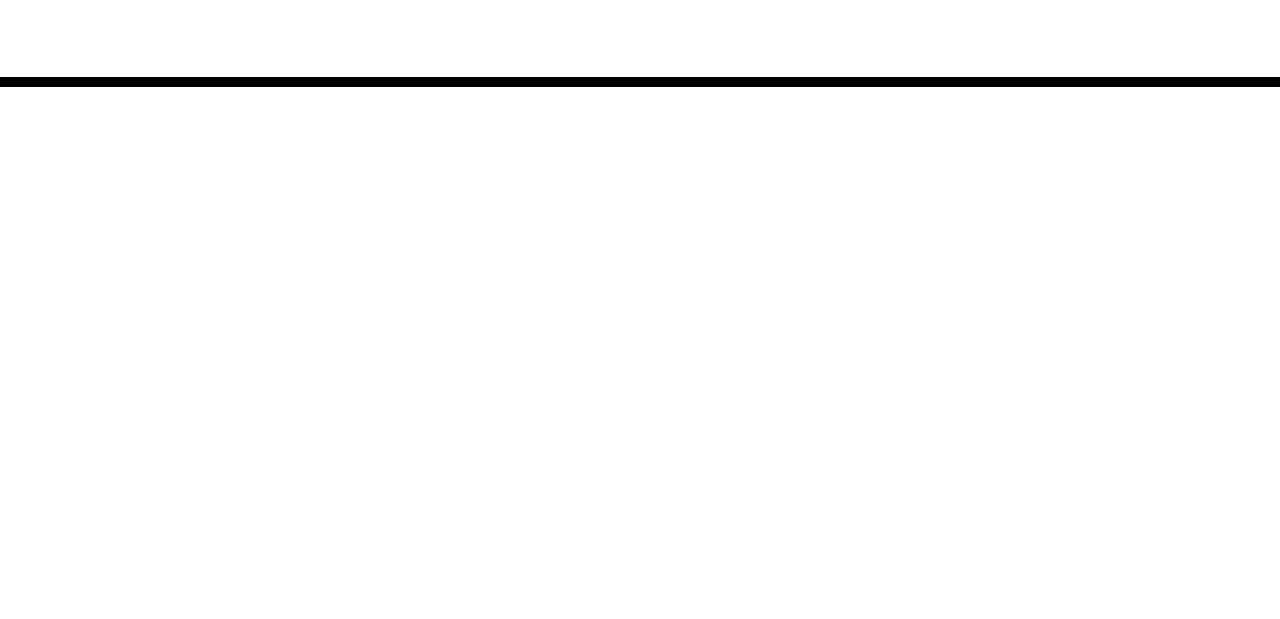
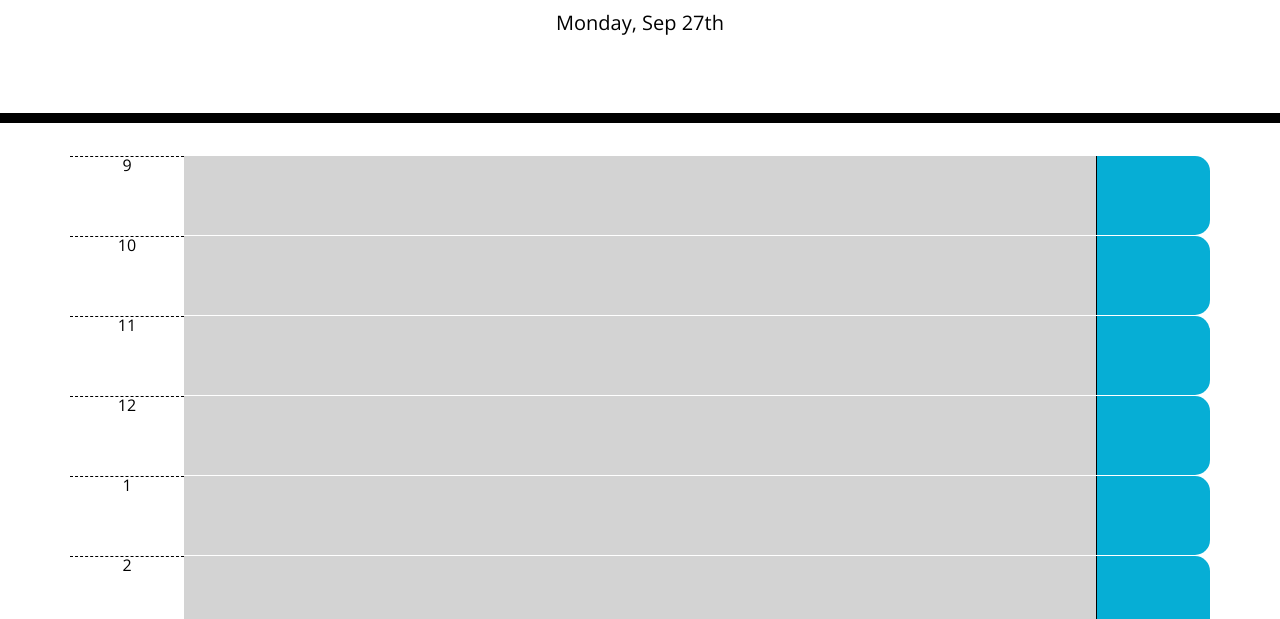
Before and after one commit to Luis-Ramirez21x/Work-Day-Scheduler, a plain HTML site: page index.html in a window 1280 px wide. Shown: the part 181-800 px from the top of the page. Drawn offline with nearby package versions, Linux system fonts and the light colour scheme.

Commit message:
added date to top of page and added function to genereate timeblocks from 9-5 along with the coresponding times

```diff
--- a/index.html
+++ b/index.html
@@ -30,9 +30,11 @@
     </header>
     <div class="container">
       <!-- Timeblocks go here -->
+
     </div>
 
     <script src="https://cdnjs.cloudflare.com/ajax/libs/jquery/3.2.1/jquery.min.js"></script>
     <script src="https://cdnjs.cloudflare.com/ajax/libs/moment.js/2.24.0/moment.min.js"></script>
+    <script src="index.js"></script>
   </body>
 </html>
--- a/index.js
+++ b/index.js
@@ -1,7 +1,38 @@
-var daydisplay = $('#currentDay');
-var container = $('.container');
+var dayDisplayEl= $('#currentDay');
+var plannerEl= $('.container');
+var hourShown =9;
+
+var date = moment().format('dddd, MMM Do');
+$(dayDisplayEl).text(date);
+console.log(date);
+
+function createTimeBlocks(){
+for(i = 0; i< 9; i++){
+    var divEl = $('<div>');
+    var btnEl = $('<button>');
+    var hourEL = $('<div>');
+    var textEl = $('<div>');
+    var saveBtnEl = $('<div>');
+    divEl.addClass('row');
+    divEl.addClass('time-block')
+    hourEL.addClass('hour');
+    textEl.addClass('past');
+    saveBtnEl.addClass('saveBtn');
+    plannerEl.append(divEl);
+    divEl.append(hourEL);
+    divEl.append(textEl);
+    divEl.append(saveBtnEl);
+
+    if(i <4){
+    hourEL.text(i+9);
+    } else{
+        hourEL.text(i-3);
+    }
 
 
-function displayCurrentDay(){
+}
+}
 
-}
+
+
+createTimeBlocks();
--- a/style.css
+++ b/style.css
@@ -40,21 +40,25 @@ body {
     background-color: #ffffff;
     color: #000000;
     border-top: 1px dashed #000000;
+    width:10%;
   }
 
   .past {
     background-color: #d3d3d3;
     color: white;
+    width:80%;
   }
 
   .present {
     background-color: #ff6961;
     color: white;
+    width:80%;
   }
 
   .future {
     background-color: #77dd77;
     color: white;
+    width:80%;
   }
 
   .saveBtn {
@@ -63,6 +67,7 @@ body {
     border-bottom-right-radius: 15px;
     background-color: #06aed5;
     color: white;
+    width:10%;
   }
 
   .saveBtn i:hover {
```
